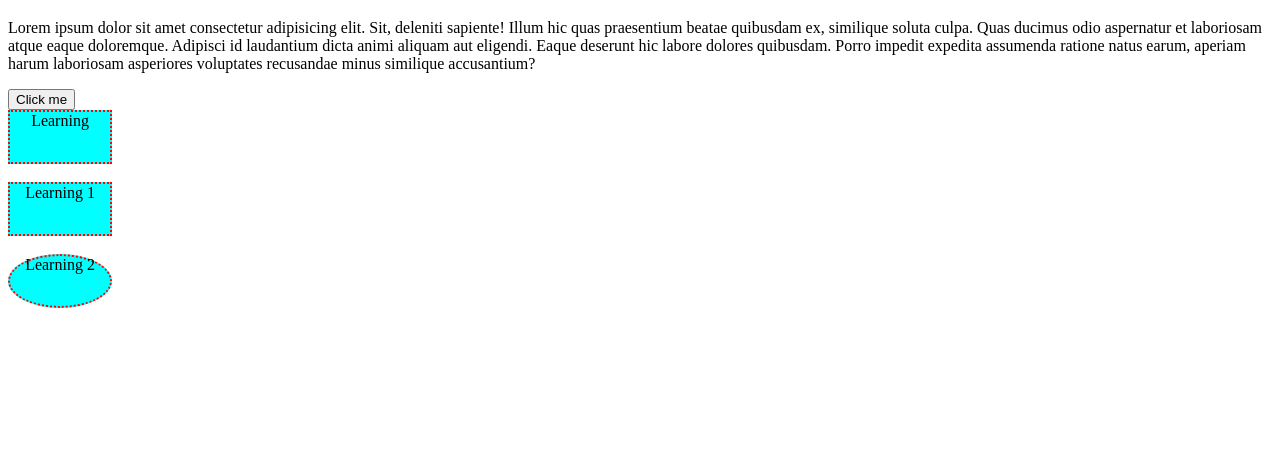
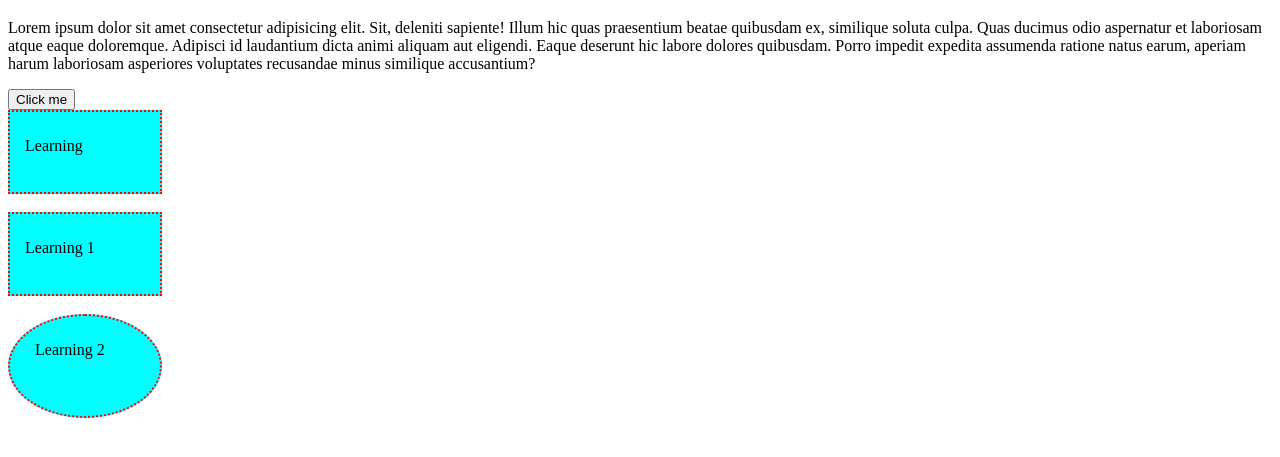
Before and after one commit to Samip-Nepal/Css-level-2-pratice, a plain HTML site: page index.html in a window 1280 px wide. Shown: the part 61-518 px from the top of the page. Drawn offline with Linux system fonts and the light colour scheme.

Commit message:
Addig padding and both shotcut

```diff
--- a/style.css
+++ b/style.css
@@ -3,10 +3,16 @@ div{
     background-color: aqua;
     width: 100px;
     border: 2px dotted red;
-    text-align: center;
-    border: radius 15px;
+    /* padding-left: 25px;
+    padding-right: 35px;
+    padding-top: 5px;
+    padding-bottom: 15px; */
+    padding: 25px 35px 5px 15px ;
+
+    /* border: radius 15px;  */
 
 }
 #one{
-border-radius: 50%;
+ border-radius: 50%;
+ padding: 25px;
 }
```
